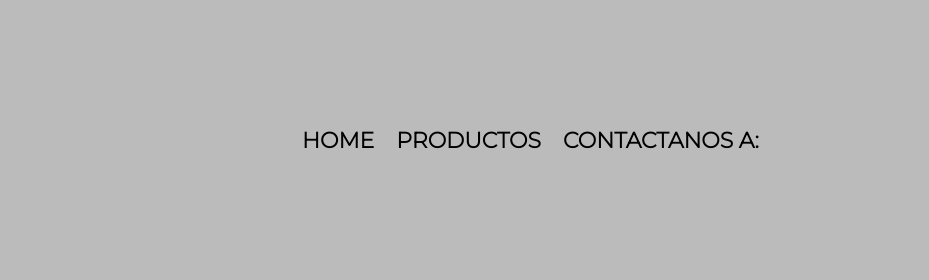
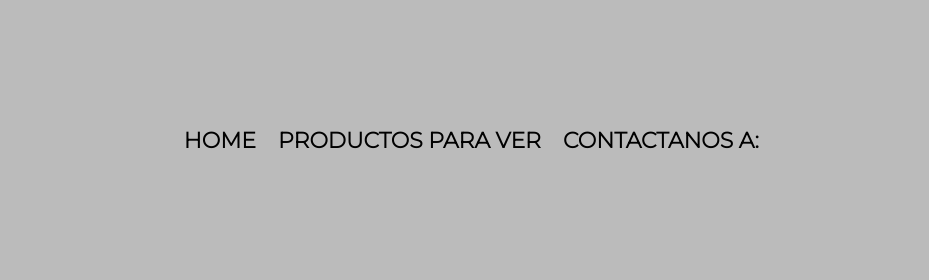
Before and after one commit to BlidaM/webpageAlura, a plain HTML site: page index.html in a window 1280 px wide. Shown: the top 280 px of the page, 351-1280 px from the left. Drawn offline with Linux system fonts and the light colour scheme.

Commit message:
modificando los productos

```diff
--- a/index.html
+++ b/index.html
@@ -18,7 +18,7 @@
                 <nav>
                     <ul class="navegacion">
                         <li><a href="index.html">Home</a></li>
-                        <li><a href="productos.html">Productos</a></li>
+                        <li><a href="productos.html">Productos para ver</a></li>
                         <li><a href="contacto.html">Contactanos a:</a></li>
                     </ul>
                 </nav>
```
